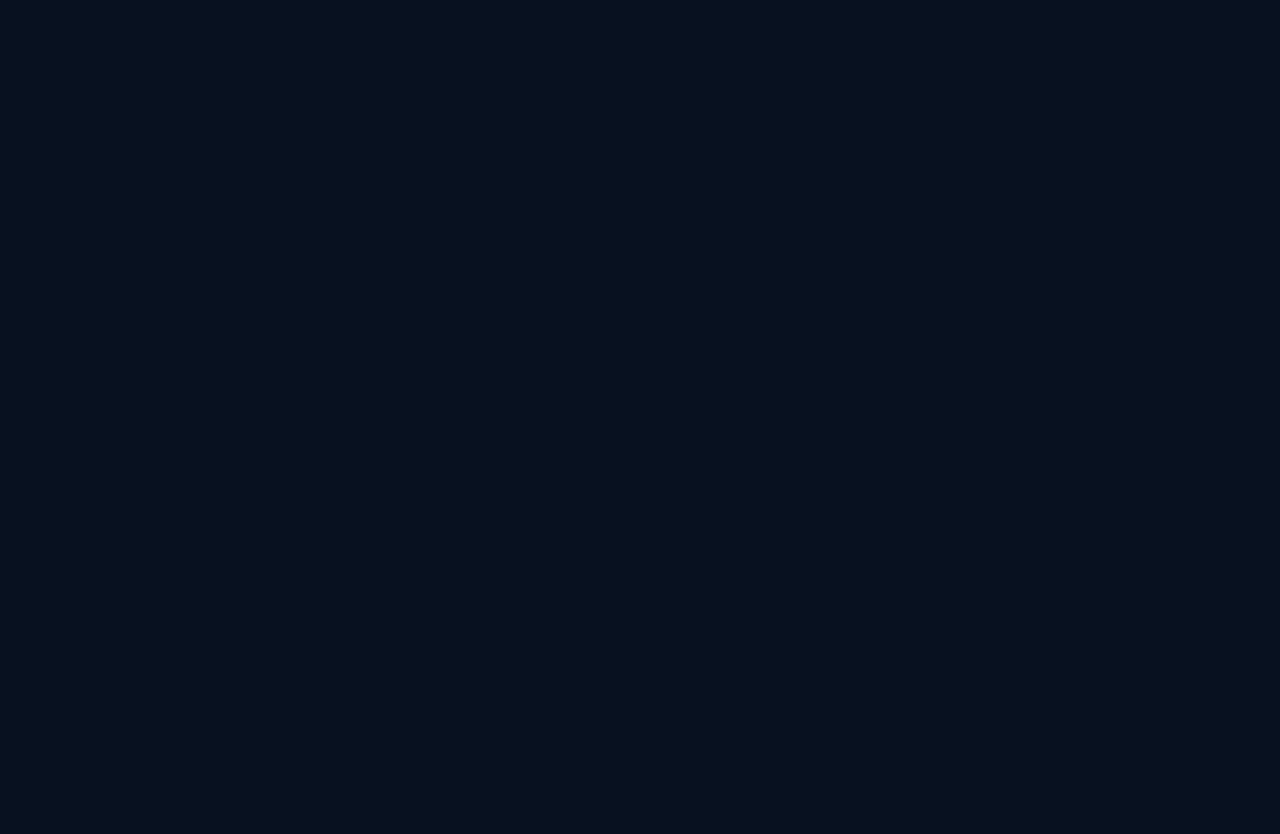
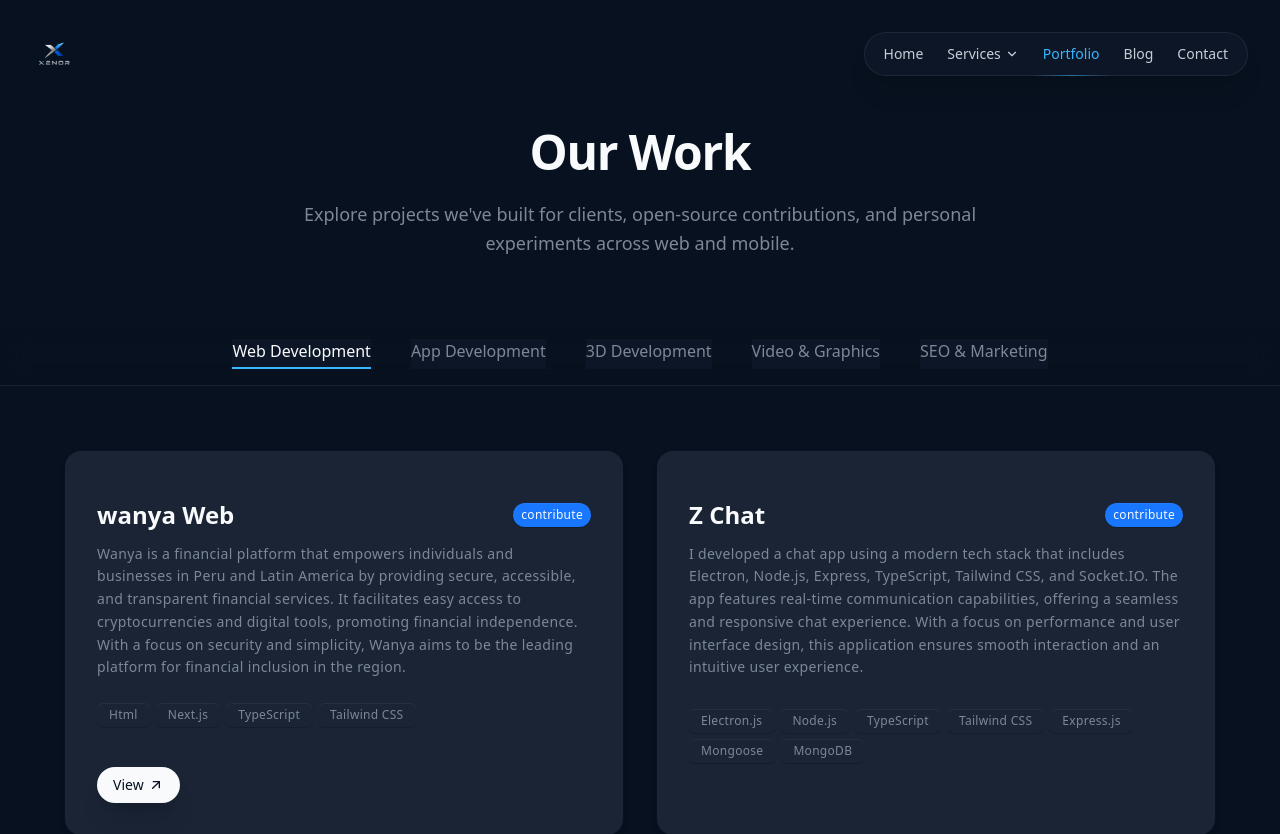
Before and after one commit to Arslan-chaudhry99/new-portfolio, a Next.js app: page /projects in a window 1280 px wide. Before the commit this address had no page. Shown: the top 834 px of the page. Before the commit the page ends 800 px from the top, so only its background shows below. Built offline with nearby package versions, Linux system fonts and the light colour scheme.

Commit message:
fix portfolio

```diff
--- /dev/null
+++ b/app/components/PortfolioTabs.tsx
@@ -0,0 +1,73 @@
+"use client";
+
+import { useState } from "react";
+import ProjectCard from "./ProjectCard";
+import {
+  flattenProjects,
+  projectMatchesCategory,
+} from "../projects/data";
+
+type PortfolioCategory = {
+  id: string;
+  label: string;
+};
+
+type PortfolioTabsProps = {
+  categories: readonly PortfolioCategory[];
+};
+
+export default function PortfolioTabs({ categories }: PortfolioTabsProps) {
+  const [activeCategory, setActiveCategory] = useState(
+    categories[0]?.id ?? "all",
+  );
+
+  const allProjects = flattenProjects();
+  const filteredProjects = allProjects.filter(({ project }) =>
+    projectMatchesCategory(project, activeCategory),
+  );
+
+  return (
+    <>
+      <div className="sticky top-24 z-20 mt-12 lg:mt-16 -mx-8 px-8 2xl:-mx-32 2xl:px-32 py-4 bg-background/80 backdrop-blur-md border-b border-brand-border">
+        <div className="flex flex-wrap justify-center gap-x-6 gap-y-3 sm:gap-x-10">
+          {categories.map((cat) => {
+            const isActive = cat.id === activeCategory;
+            return (
+              <button
+                key={cat.id}
+                type="button"
+                onClick={() => setActiveCategory(cat.id)}
+                className={`pb-1 text-sm sm:text-base font-medium transition-colors duration-200 border-b-2 ${
+                  isActive
+                    ? "text-foreground border-primary-light"
+                    : "text-muted border-transparent hover:text-secondary"
+                }`}
+              >
+                {cat.label}
+              </button>
+            );
+          })}
+        </div>
+      </div>
+
+      <div className="mt-12 lg:mt-16">
+        {filteredProjects.length === 0 ? (
+          <p className="text-center text-muted font-medium">
+            No projects in this category yet.
+          </p>
+        ) : (
+          <div className="grid gap-8 md:grid-cols-2 max-w-6xl mx-auto">
+            {filteredProjects.map(({ project, year }, index) => (
+              <ProjectCard
+                key={`${year}-${project.title}`}
+                project={project}
+                index={index}
+                year={year}
+              />
+            ))}
+          </div>
+        )}
+      </div>
+    </>
+  );
+}
--- a/app/data/agency.ts
+++ b/app/data/agency.ts
@@ -3,6 +3,7 @@ export const AGENCY_NAME = "Digital Studio";
 export const navLinks = [
   { href: "/", label: "Home", color: "#1976FF" },
   { href: "/services", label: "Services", color: "#1976FF" },
+  { href: "/projects", label: "Portfolio", color: "#38B6FF" },
   { href: "/blog", label: "Blog", color: "#38B6FF" },
   { href: "/contact", label: "Contact", color: "#1976FF" },
 ] as const;
@@ -535,9 +536,24 @@ export const aboutPage = {
     description:
       "Ready to partner with a team that cares about your success as much as you do?",
     primaryCta: { label: "Get in Touch", href: "/contact" },
-    secondaryCta: { label: "View Our Work", href: "/#projects" },
+    secondaryCta: { label: "View Our Work", href: "/projects" },
   },
 };
+
+export const portfolioPage = {
+  hero: {
+    heading: "Our Work",
+    subheading:
+      "Explore projects we've built for clients, open-source contributions, and personal experiments across web and mobile.",
+  },
+  categories: [
+    { id: "web-development", label: "Web Development" },
+    { id: "app-development", label: "App Development" },
+    { id: "3d-development", label: "3D Development" },
+    { id: "video-graphics", label: "Video & Graphics" },
+    { id: "seo-marketing", label: "SEO & Marketing" },
+  ],
+} as const;
 
 export const contactPage = {
   hero: {
--- a/app/projects/data.ts
+++ b/app/projects/data.ts
@@ -1,3 +1,10 @@
+export type ProjectCategory =
+  | "web-development"
+  | "app-development"
+  | "3d-development"
+  | "video-graphics"
+  | "seo-marketing";
+
 export type Project = {
   title: string;
   description: string;
@@ -6,12 +13,31 @@ export type Project = {
   preview: string;
   github: string;
   tag?: string;
+  category: ProjectCategory;
 };
 
 export type ProjectYearGroup = {
   year: number;
   projects: Project[];
 };
+
+export type FlatProject = {
+  project: Project;
+  year: number;
+};
+
+export function flattenProjects(data: ProjectYearGroup[] = projectData): FlatProject[] {
+  return data.flatMap(({ year, projects }) =>
+    projects.map((project) => ({ project, year })),
+  );
+}
+
+export function projectMatchesCategory(
+  project: Project,
+  categoryId: string,
+): boolean {
+  return project.category === categoryId;
+}
 
 export const projectData: ProjectYearGroup[] = [
   {
@@ -26,6 +52,7 @@ export const projectData: ProjectYearGroup[] = [
         preview: "https://wanya.io/",
         github: "",
         tag: "contribute",
+        category: "web-development",
       },
       {
         title: "wanya Mobile App",
@@ -37,6 +64,7 @@ export const projectData: ProjectYearGroup[] = [
           "https://play.google.com/store/apps/details?hl=as&id=com.wanya.app",
         github: "",
         tag: "contribute",
+        category: "app-development",
       },
     ],
   },
@@ -53,6 +81,7 @@ export const projectData: ProjectYearGroup[] = [
           "https://play.google.com/store/apps/details?id=world.audivi.audivi",
         github: "",
         tag: "contribute",
+        category: "app-development",
       },
       {
         title: "Z Chat",
@@ -71,6 +100,7 @@ export const projectData: ProjectYearGroup[] = [
         preview: "",
         github: "",
         tag: "contribute",
+        category: "web-development",
       },
       {
         title: "Manjam",
@@ -81,6 +111,7 @@ export const projectData: ProjectYearGroup[] = [
         preview: "",
         github: "",
         tag: "contribute",
+        category: "web-development",
       },
     ],
   },
@@ -97,6 +128,7 @@ export const projectData: ProjectYearGroup[] = [
           "https://wits-tv-sufian-zulfiqar-5jp7wylx5-sufianzulfiqar786.vercel.app/today-prize",
         github: "",
         tag: "contribute",
+        category: "web-development",
       },
       {
         title: "Ajman Sewerage Web",
@@ -116,6 +148,7 @@ export const projectData: ProjectYearGroup[] = [
         date: "",
         preview: "https://www.ajmansewerage.ae/home",
         github: "",
+        category: "web-development",
       },
       {
         title: "Hiring Hash",
@@ -135,6 +168,7 @@ export const projectData: ProjectYearGroup[] = [
         date: "",
         preview: "",
         github: "",
+        category: "web-development",
       },
       {
         title: "Ajman Sewerage Mobile App",
@@ -145,6 +179,7 @@ export const projectData: ProjectYearGroup[] = [
         preview:
           "https://play.google.com/store/apps/details?hl=en_US&id=com.moalajah.ajmansewerageutility",
         github: "",
+        category: "app-development",
       },
       {
         title: "maweidi",
@@ -161,6 +196,7 @@ export const projectData: ProjectYearGroup[] = [
         date: "",
         preview: "https://maweidi-dashboard.netlify.app/",
         github: "",
+        category: "web-development",
       },
       {
         title: "NFT Web",
@@ -170,6 +206,7 @@ export const projectData: ProjectYearGroup[] = [
         date: " ",
         preview: "https://nft-web-sample.netlify.app/",
         github: "",
+        category: "web-development",
       },
     ],
   },
@@ -192,6 +229,7 @@ export const projectData: ProjectYearGroup[] = [
         preview: "",
         github: "https://github.com/Arslan-chaudhry99/gramer-school",
         tag: "Personal",
+        category: "web-development",
       },
       {
         title: "Audio App",
@@ -204,6 +242,7 @@ export const projectData: ProjectYearGroup[] = [
         github:
           "https://github.com/Arslan-chaudhry99/killer-responsive-audio-app-with-javascript",
         tag: "Personal",
+        category: "web-development",
       },
       {
         title: "Covid-19 App",
@@ -214,6 +253,7 @@ export const projectData: ProjectYearGroup[] = [
         preview: "",
         github: "https://github.com/Arslan-chaudhry99/covid-19-react-app",
         tag: "Personal",
+        category: "web-development",
       },
       {
         title: "Weather app",
@@ -224,6 +264,7 @@ export const projectData: ProjectYearGroup[] = [
         preview: "",
         github: "https://github.com/Arslan-chaudhry99/react-weather-app",
         tag: "Personal",
+        category: "web-development",
       },
       {
         title: "Coder feast",
@@ -242,6 +283,7 @@ export const projectData: ProjectYearGroup[] = [
         date: "",
         preview: "https://coderfeast.com/",
         github: "",
+        category: "web-development",
       },
       {
         title: "Multi Serv",
@@ -251,6 +293,7 @@ export const projectData: ProjectYearGroup[] = [
         date: "",
         preview: "https://multiserv.org/our-team/",
         github: "",
+        category: "web-development",
       },
     ],
   },
--- a/app/projects/page.tsx
+++ b/app/projects/page.tsx
@@ -1,5 +1,37 @@
-import { redirect } from "next/navigation";
+import type { Metadata } from "next";
+import Menu from "../components/Menu";
+import Footer from "../components/Footer";
+import PortfolioTabs from "../components/PortfolioTabs";
+import { AGENCY_NAME, portfolioPage } from "../data/agency";
 
-export default function ProjectsRedirect() {
-  redirect("/");
+export const metadata: Metadata = {
+  title: `Portfolio · ${AGENCY_NAME}`,
+  description: portfolioPage.hero.subheading,
+};
+
+export default function PortfolioPage() {
+  const { hero, categories } = portfolioPage;
+
+  return (
+    <div id="___gatsby">
+      <div id="gatsby-focus-wrapper" style={{ outline: "none" }}>
+        <Menu />
+        <main className="relative min-h-screen pt-32 pb-24">
+          <section className="container mx-auto px-8 2xl:px-32">
+            <div className="max-w-3xl mx-auto text-center">
+              <h1 className="text-4xl sm:text-5xl font-semibold tracking-tight leading-tight text-foreground">
+                {hero.heading}
+              </h1>
+              <p className="mt-6 text-lg leading-relaxed font-medium text-muted">
+                {hero.subheading}
+              </p>
+            </div>
+
+            <PortfolioTabs categories={categories} />
+          </section>
+        </main>
+        <Footer />
+      </div>
+    </div>
+  );
 }
```
